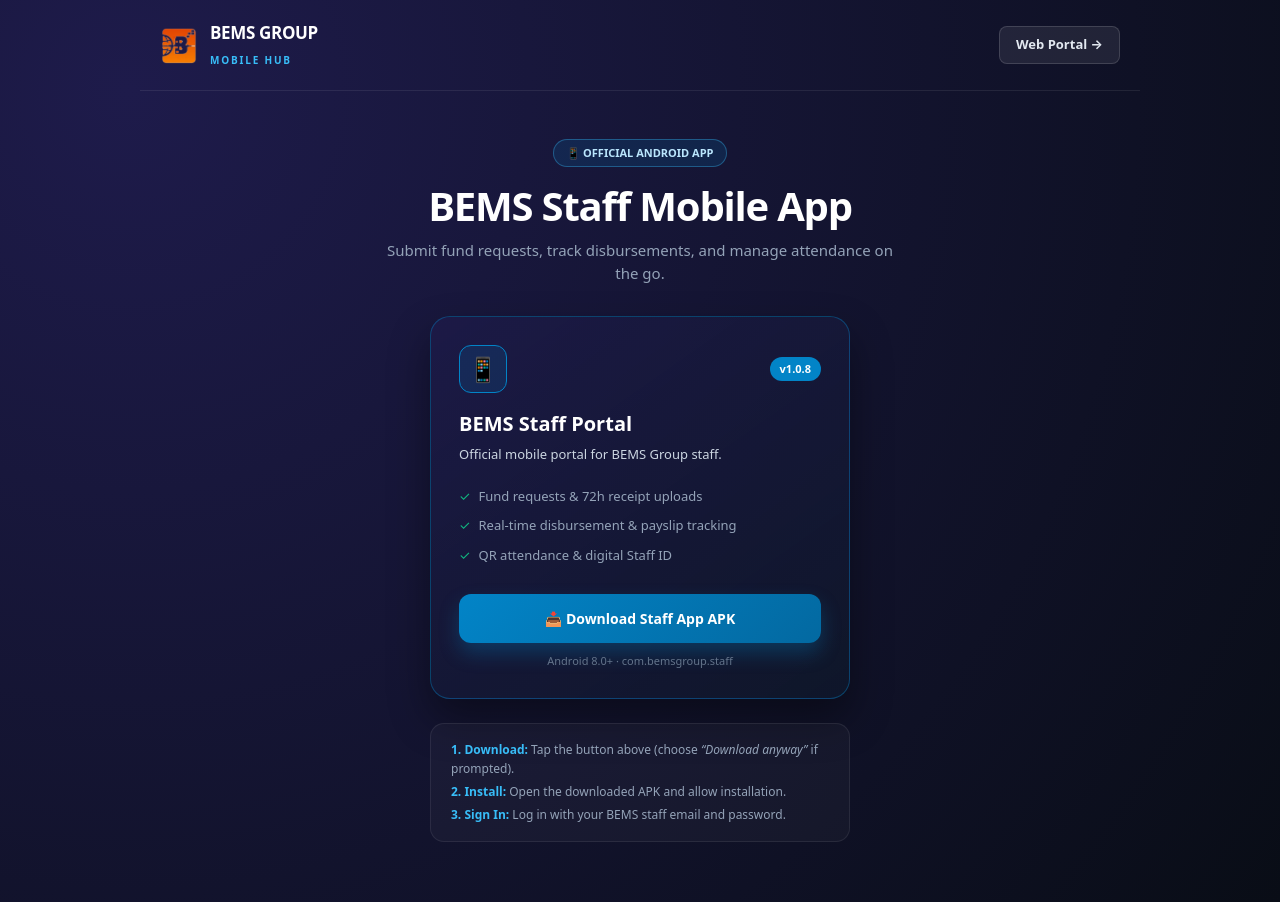
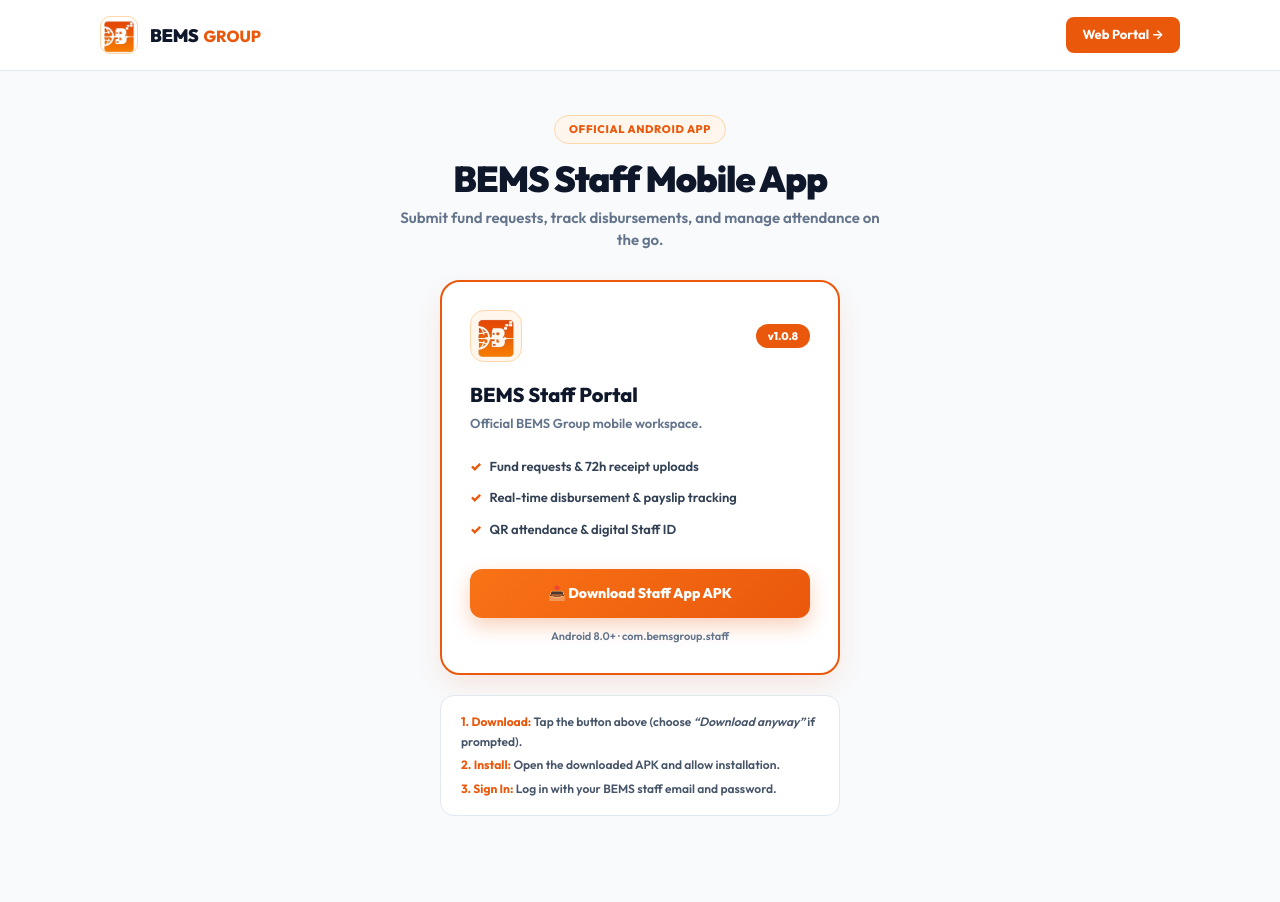
Before and after one commit to bemsfarmsltd/Financial-Management-System, a Next.js app: page /download in a window 1280 px wide. After the commit the page ends 876 px from the top, so only its background shows below. Built offline with nearby package versions, Linux system fonts and the light colour scheme; no server answers; the database is empty.

Commit message:
style(download): apply official BEMS Group brand theme and logo to Staff App download page

```diff
--- a/src/app/download/page.tsx
+++ b/src/app/download/page.tsx
@@ -12,76 +12,181 @@ export default async function PublicDownloadPage() {
   const staffVersion = staffGate?.latestVersionAvailable || '1.0.8';
 
   return (
-    <div style={{ minHeight: '100vh', background: 'radial-gradient(circle at 10% 10%, #1e1b4b 0%, #090d16 100%)', color: '#fff', fontFamily: 'system-ui, -apple-system, sans-serif', paddingBottom: 60 }}>
-      {/* Navbar */}
-      <nav style={{ maxWidth: 1000, margin: '0 auto', padding: '20px', display: 'flex', alignItems: 'center', justifyContent: 'space-between', borderBottom: '1px solid rgba(255,255,255,0.08)' }}>
+    <div
+      style={{
+        minHeight: '100vh',
+        background: '#f8fafc',
+        color: '#0f172a',
+        fontFamily: "'Outfit', 'Plus Jakarta Sans', system-ui, -apple-system, sans-serif",
+        display: 'flex',
+        flexDirection: 'column',
+        paddingBottom: 60,
+      }}
+    >
+      {/* TOPBAR */}
+      <header
+        style={{
+          background: '#ffffff',
+          borderBottom: '1px solid #e2e8f0',
+          padding: '16px 24px',
+        }}
+      >
+        <div
+          style={{
+            maxWidth: 1080,
+            margin: '0 auto',
+            display: 'flex',
+            alignItems: 'center',
+            justifyContent: 'space-between',
+          }}
+        >
           <div style={{ display: 'flex', alignItems: 'center', gap: 12 }}>
-          <img src="/bems-group-logo.png?v=20261024" alt="BEMS Group" style={{ width: 38, height: 38, objectFit: 'contain' }} />
-          <div>
-            <strong style={{ fontSize: 17, letterSpacing: '-0.02em', display: 'block', color: '#fff' }}>BEMS GROUP</strong>
-            <span style={{ fontSize: 10, letterSpacing: '0.18em', textTransform: 'uppercase', color: '#38bdf8', fontWeight: 800 }}>Mobile Hub</span>
+            <div
+              style={{
+                width: 38,
+                height: 38,
+                borderRadius: 10,
+                background: '#ffffff',
+                border: '1px solid #fed7aa',
+                display: 'grid',
+                placeItems: 'center',
+                overflow: 'hidden',
+                padding: 2,
+              }}
+            >
+              <img
+                src="/bems-group-logo.png?v=20261024"
+                alt="BEMS Group"
+                style={{ width: '100%', height: '100%', objectFit: 'contain' }}
+              />
+            </div>
+            <div style={{ display: 'flex', alignItems: 'baseline', gap: 5 }}>
+              <strong style={{ fontSize: 18, fontWeight: 900, color: '#0f172a', letterSpacing: '-0.02em' }}>
+                BEMS
+              </strong>
+              <span style={{ fontSize: 16, fontWeight: 800, color: '#ea580c' }}>GROUP</span>
             </div>
           </div>
+
           <Link
             href="/finance"
-          style={{ padding: '8px 16px', borderRadius: 8, background: 'rgba(255,255,255,0.08)', color: '#e2e8f0', fontSize: 13, fontWeight: 700, textDecoration: 'none', border: '1px solid rgba(255,255,255,0.14)' }}
+            style={{
+              padding: '8px 16px',
+              borderRadius: 8,
+              background: '#ea580c',
+              color: '#ffffff',
+              fontSize: 13,
+              fontWeight: 700,
+              textDecoration: 'none',
+            }}
           >
             Web Portal →
           </Link>
-      </nav>
+        </div>
+      </header>
 
-      {/* Hero */}
-      <header style={{ maxWidth: 560, margin: '48px auto 32px', textAlign: 'center', padding: '0 20px' }}>
-        <div style={{ display: 'inline-flex', alignItems: 'center', gap: 6, background: 'rgba(2,132,199,0.15)', border: '1px solid rgba(56,189,248,0.35)', padding: '5px 12px', borderRadius: 9999, fontSize: 11, fontWeight: 800, color: '#bae6fd', marginBottom: 16 }}>
-          <span>📱 OFFICIAL ANDROID APP</span>
+      {/* HERO */}
+      <section style={{ maxWidth: 520, margin: '44px auto 28px', textAlign: 'center', padding: '0 20px' }}>
+        <div
+          style={{
+            display: 'inline-flex',
+            alignItems: 'center',
+            gap: 6,
+            background: '#fff7ed',
+            border: '1px solid #fed7aa',
+            padding: '5px 14px',
+            borderRadius: 9999,
+            fontSize: 11,
+            fontWeight: 800,
+            color: '#ea580c',
+            letterSpacing: '0.06em',
+            textTransform: 'uppercase',
+            marginBottom: 14,
+          }}
+        >
+          Official Android App
         </div>
-        <h1 style={{ fontSize: 'clamp(28px, 4.5vw, 40px)', fontWeight: 900, letterSpacing: '-0.03em', lineHeight: 1.15, margin: '0 0 10px', color: '#fff' }}>
+        <h1
+          style={{
+            fontSize: 'clamp(26px, 4vw, 36px)',
+            fontWeight: 900,
+            letterSpacing: '-0.03em',
+            lineHeight: 1.15,
+            margin: '0 0 8px',
+            color: '#0f172a',
+          }}
+        >
           BEMS Staff Mobile App
         </h1>
-        <p style={{ fontSize: 15, color: '#94a3b8', lineHeight: 1.5, margin: '0 auto' }}>
+        <p style={{ fontSize: 15, color: '#64748b', lineHeight: 1.5, margin: 0 }}>
           Submit fund requests, track disbursements, and manage attendance on the go.
         </p>
-      </header>
+      </section>
 
-      {/* Centered Staff App Card */}
-      <main style={{ maxWidth: 460, margin: '0 auto', padding: '0 20px' }}>
+      {/* CENTERED BEMS BRANDED STAFF APP CARD */}
+      <main style={{ maxWidth: 440, width: '100%', margin: '0 auto', padding: '0 20px' }}>
         <div
           style={{
-            background: 'linear-gradient(145deg, rgba(30, 27, 75, 0.7), rgba(15, 23, 42, 0.9))',
+            background: '#ffffff',
             borderRadius: 20,
-            border: '1.5px solid rgba(2, 132, 199, 0.4)',
+            border: '2px solid #ea580c',
             padding: 28,
             display: 'flex',
             flexDirection: 'column',
             justifyContent: 'space-between',
-            boxShadow: '0 20px 40px rgba(0,0,0,0.4)',
+            boxShadow: '0 12px 30px -4px rgba(234, 88, 12, 0.14)',
           }}
         >
           <div>
-            <div style={{ display: 'flex', alignItems: 'center', justifyContent: 'space-between', marginBottom: 16 }}>
-              <div style={{ width: 48, height: 48, borderRadius: 12, background: 'rgba(2,132,199,0.15)', border: '1px solid #0284c7', display: 'grid', placeItems: 'center', fontSize: 24 }}>
-                📱
+            <div style={{ display: 'flex', alignItems: 'center', justifyContent: 'space-between', marginBottom: 18 }}>
+              <div
+                style={{
+                  width: 52,
+                  height: 52,
+                  borderRadius: 14,
+                  background: '#fff7ed',
+                  border: '1px solid #fed7aa',
+                  display: 'grid',
+                  placeItems: 'center',
+                  padding: 6,
+                }}
+              >
+                <img
+                  src="/bems-group-logo.png?v=20261024"
+                  alt="BEMS Group"
+                  style={{ width: '100%', height: '100%', objectFit: 'contain' }}
+                />
               </div>
-              <span style={{ background: '#0284c7', color: '#fff', fontSize: 11, fontWeight: 800, padding: '4px 10px', borderRadius: 9999 }}>
+              <span
+                style={{
+                  background: '#ea580c',
+                  color: '#ffffff',
+                  fontSize: 11,
+                  fontWeight: 800,
+                  padding: '4px 12px',
+                  borderRadius: 9999,
+                }}
+              >
                 v{staffVersion}
               </span>
             </div>
-            <h2 style={{ fontSize: 20, fontWeight: 800, margin: '0 0 6px', color: '#fff' }}>
+
+            <h2 style={{ fontSize: 20, fontWeight: 800, margin: '0 0 4px', color: '#0f172a' }}>
               BEMS Staff Portal
             </h2>
-            <p style={{ fontSize: 13, color: '#cbd5e1', lineHeight: 1.45, margin: '0 0 18px' }}>
-              Official mobile portal for BEMS Group staff.
+            <p style={{ fontSize: 13, color: '#64748b', lineHeight: 1.45, margin: '0 0 18px' }}>
+              Official BEMS Group mobile workspace.
             </p>
 
-            <ul style={{ listStyle: 'none', padding: 0, margin: '0 0 24px', fontSize: 13, color: '#94a3b8' }}>
-              <li style={{ padding: '5px 0', display: 'flex', alignItems: 'center', gap: 8 }}>
-                <span style={{ color: '#10b981' }}>✓</span> Fund requests &amp; 72h receipt uploads
+            <ul style={{ listStyle: 'none', padding: 0, margin: '0 0 24px', fontSize: 13, color: '#334155', fontWeight: 600 }}>
+              <li style={{ padding: '6px 0', display: 'flex', alignItems: 'center', gap: 8 }}>
+                <span style={{ color: '#ea580c', fontWeight: 900 }}>✓</span> Fund requests &amp; 72h receipt uploads
               </li>
-              <li style={{ padding: '5px 0', display: 'flex', alignItems: 'center', gap: 8 }}>
-                <span style={{ color: '#10b981' }}>✓</span> Real-time disbursement &amp; payslip tracking
+              <li style={{ padding: '6px 0', display: 'flex', alignItems: 'center', gap: 8 }}>
+                <span style={{ color: '#ea580c', fontWeight: 900 }}>✓</span> Real-time disbursement &amp; payslip tracking
               </li>
-              <li style={{ padding: '5px 0', display: 'flex', alignItems: 'center', gap: 8 }}>
-                <span style={{ color: '#10b981' }}>✓</span> QR attendance &amp; digital Staff ID
+              <li style={{ padding: '6px 0', display: 'flex', alignItems: 'center', gap: 8 }}>
+                <span style={{ color: '#ea580c', fontWeight: 900 }}>✓</span> QR attendance &amp; digital Staff ID
               </li>
             </ul>
           </div>
@@ -98,12 +203,12 @@ export default async function PublicDownloadPage() {
                 width: '100%',
                 padding: '14px',
                 borderRadius: 12,
-                background: 'linear-gradient(135deg, #0284c7, #0369a1)',
-                color: '#fff',
+                background: 'linear-gradient(135deg, #f97316, #ea580c)',
+                color: '#ffffff',
                 fontSize: 14,
                 fontWeight: 800,
                 textDecoration: 'none',
-                boxShadow: '0 10px 20px rgba(2,132,199,0.3)',
+                boxShadow: '0 8px 20px rgba(234, 88, 12, 0.28)',
               }}
             >
               <span>📥 Download Staff App APK</span>
@@ -115,17 +220,27 @@ export default async function PublicDownloadPage() {
         </div>
       </main>
 
-      {/* Compact Installation Steps */}
-      <section style={{ maxWidth: 460, margin: '24px auto 0', padding: '0 20px' }}>
-        <div style={{ background: 'rgba(255,255,255,0.03)', border: '1px solid rgba(255,255,255,0.08)', borderRadius: 14, padding: '16px 20px', fontSize: 12, color: '#94a3b8', lineHeight: 1.6 }}>
+      {/* COMPACT INSTALLATION STEPS */}
+      <section style={{ maxWidth: 440, width: '100%', margin: '20px auto 0', padding: '0 20px' }}>
+        <div
+          style={{
+            background: '#ffffff',
+            border: '1px solid #e2e8f0',
+            borderRadius: 14,
+            padding: '16px 20px',
+            fontSize: 12,
+            color: '#475569',
+            lineHeight: 1.65,
+          }}
+        >
           <div style={{ marginBottom: 4 }}>
-            <strong style={{ color: '#38bdf8' }}>1. Download:</strong> Tap the button above (choose <em>&ldquo;Download anyway&rdquo;</em> if prompted).
+            <strong style={{ color: '#ea580c' }}>1. Download:</strong> Tap the button above (choose <em>&ldquo;Download anyway&rdquo;</em> if prompted).
           </div>
           <div style={{ marginBottom: 4 }}>
-            <strong style={{ color: '#38bdf8' }}>2. Install:</strong> Open the downloaded APK and allow installation.
+            <strong style={{ color: '#ea580c' }}>2. Install:</strong> Open the downloaded APK and allow installation.
           </div>
           <div>
-            <strong style={{ color: '#38bdf8' }}>3. Sign In:</strong> Log in with your BEMS staff email and password.
+            <strong style={{ color: '#ea580c' }}>3. Sign In:</strong> Log in with your BEMS staff email and password.
           </div>
         </div>
       </section>
```
Lines whose indentation alone changed are shown as unchanged.
